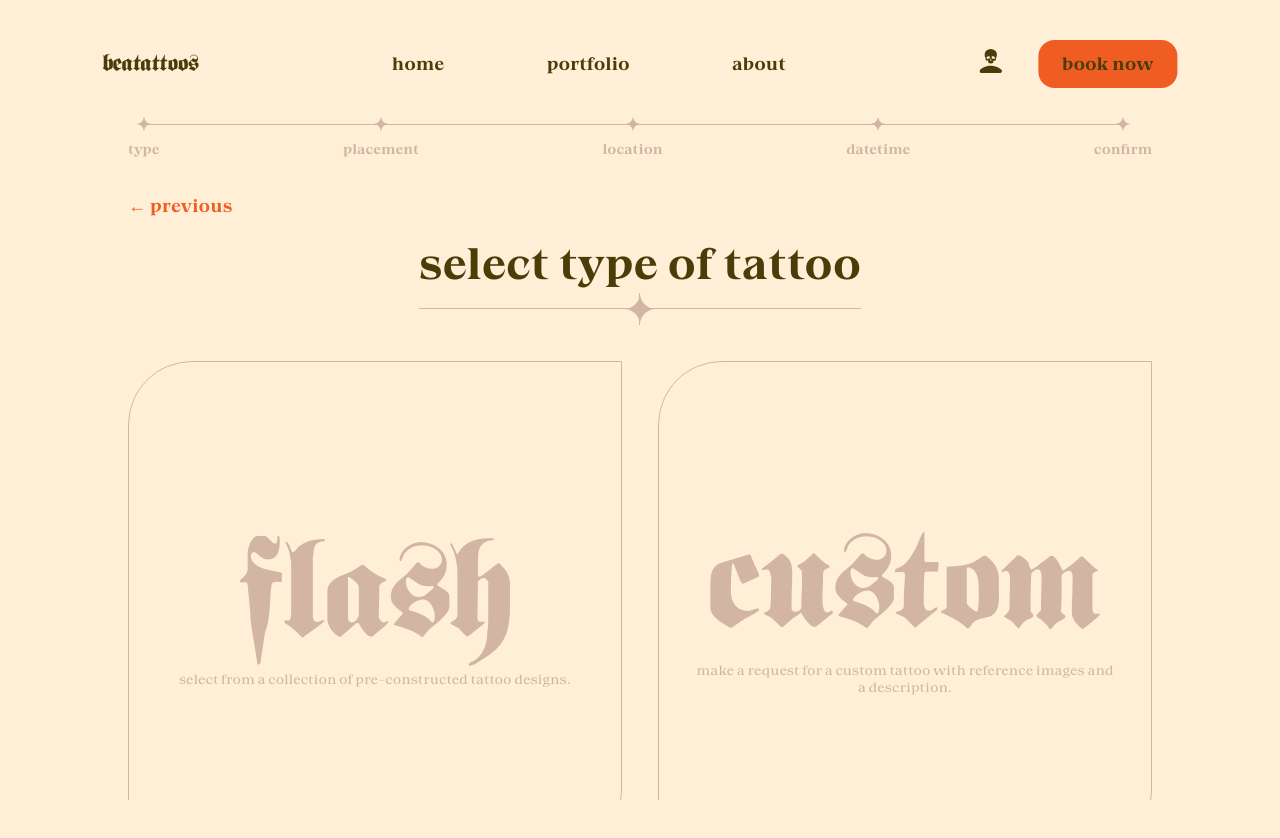
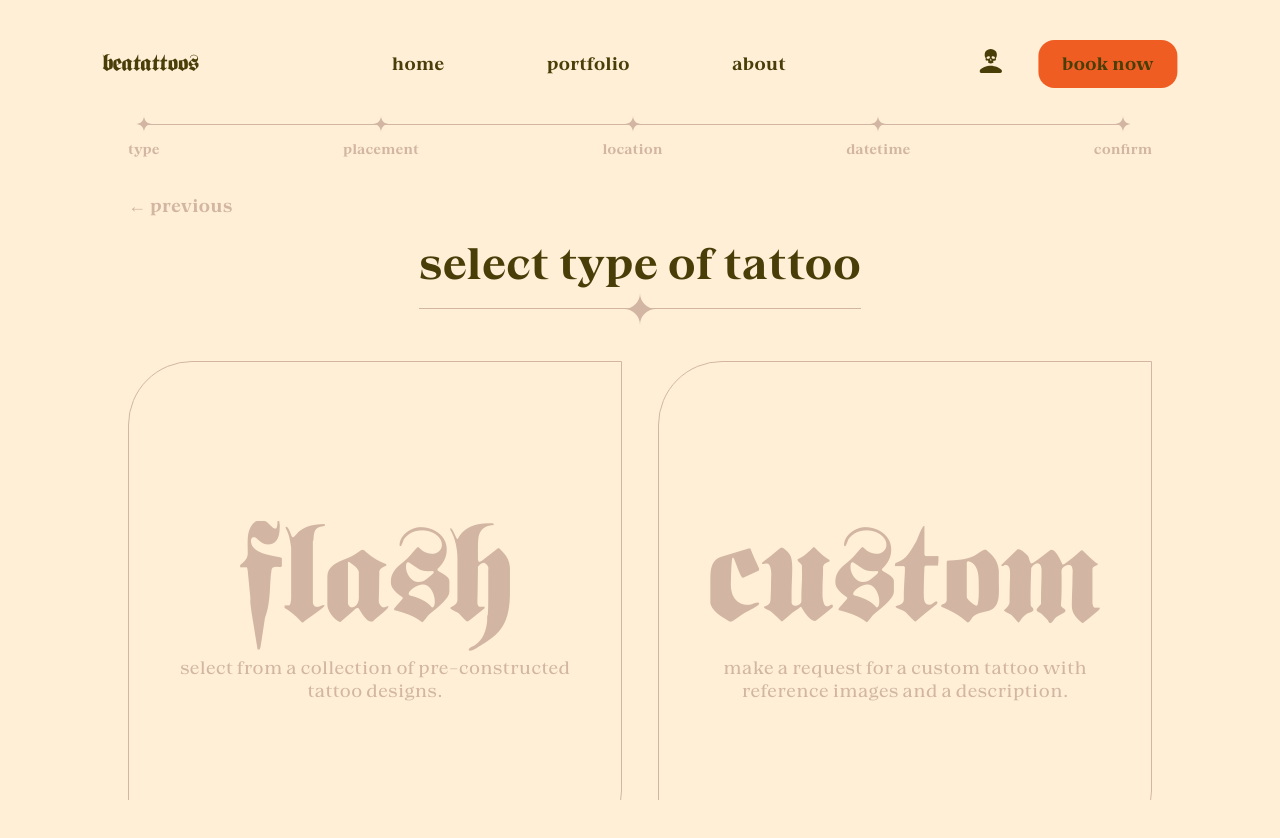
Before and after one commit to Gretron/beatattoos, a React (Create React App) app in the folder src/frontend/: page /book/type/select in a window 1280 px wide. Shown: the top 838 px of the page. Built offline with nearby package versions, Linux system fonts and the light colour scheme.

Commit message:
style(frontend): change seperator css to easily switch between horizontal line and vertical line

```diff
--- a/src/frontend/src/assets/css/global.css
+++ b/src/frontend/src/assets/css/global.css
@@ -96,7 +96,8 @@ body {
   font-size: 1.278rem;
 }
 
-.h5 {
+.h5,
+.body {
   font-size: 1rem;
 }
 
@@ -154,8 +155,12 @@ body {
 .outline--button:hover {
   color: var(--brown);
   border-color: var(--brown);
+  cursor: pointer;
+}
 
-  cursor: pointer;
+a[disabled] .outline--button {
+  color: var(--dune);
+  border-color: var(--dune);
 }
 
 .icon--button {
@@ -191,6 +196,12 @@ a:hover {
   color: var(--orange);
 
   cursor: pointer;
+}
+
+a[disabled] {
+  cursor: not-allowed;
+  color: var(--dune);
+  pointer-events: none;
 }
 
 /* #endregion */
@@ -490,6 +501,14 @@ a:hover {
   background: var(--dune);
 }
 
+.seperator--horizontal .seperator__vertical-line {
+  display: none;
+}
+
+.seperator--vertical .seperator__horizontal-line {
+  display: none;
+}
+
 .divider {
   display: flex;
   justify-content: space-between;
```
